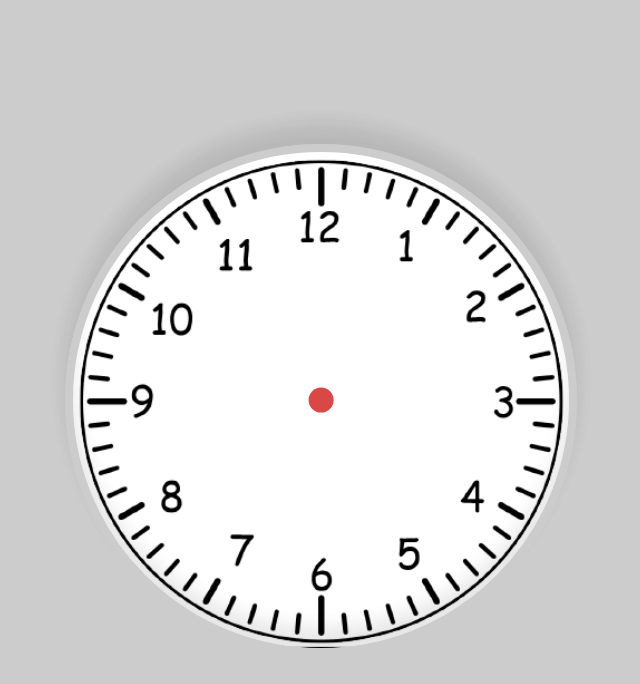
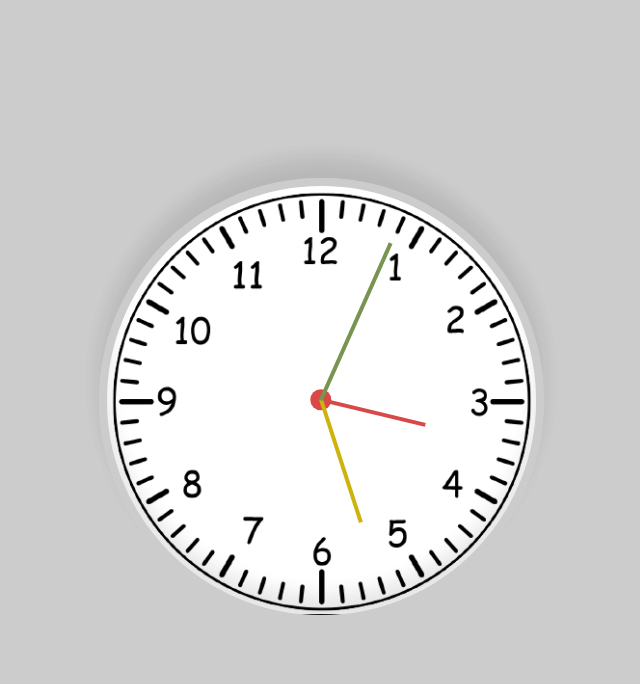
Before and after one commit to udilbar/clock, a plain HTML site: page index.html in a window 1280 px wide. Shown: the whole page, without its empty margins (319-959 px from the left). Drawn offline with Linux system fonts and the light colour scheme.

Commit message:
Fix ths problems

```diff
--- a/css/styles.css
+++ b/css/styles.css
@@ -15,8 +15,8 @@ body {
     background-color: #cccccc;
 }
 .analog-clock {
-    width: 40vw;
-    height: 40vw;
+    width: 445px;
+    height: 445px;
     background-image: url("../img/clock_face.png");
     background-size: cover;
     background-repeat: no-repeat;
@@ -49,7 +49,7 @@ body {
     left: 50%;
     transform: translate(-50%, -100%);
     transform-origin: bottom;
-    z-index: -1;
+    z-index: 1;
 }
 .hour {
     height: 25%;
@@ -62,5 +62,5 @@ body {
 .secund {
     height: 40%;
     background-color: #799351;
-    transform-origin: 50% 85%;
+    transform-origin: 50% 100%;
 }
```
